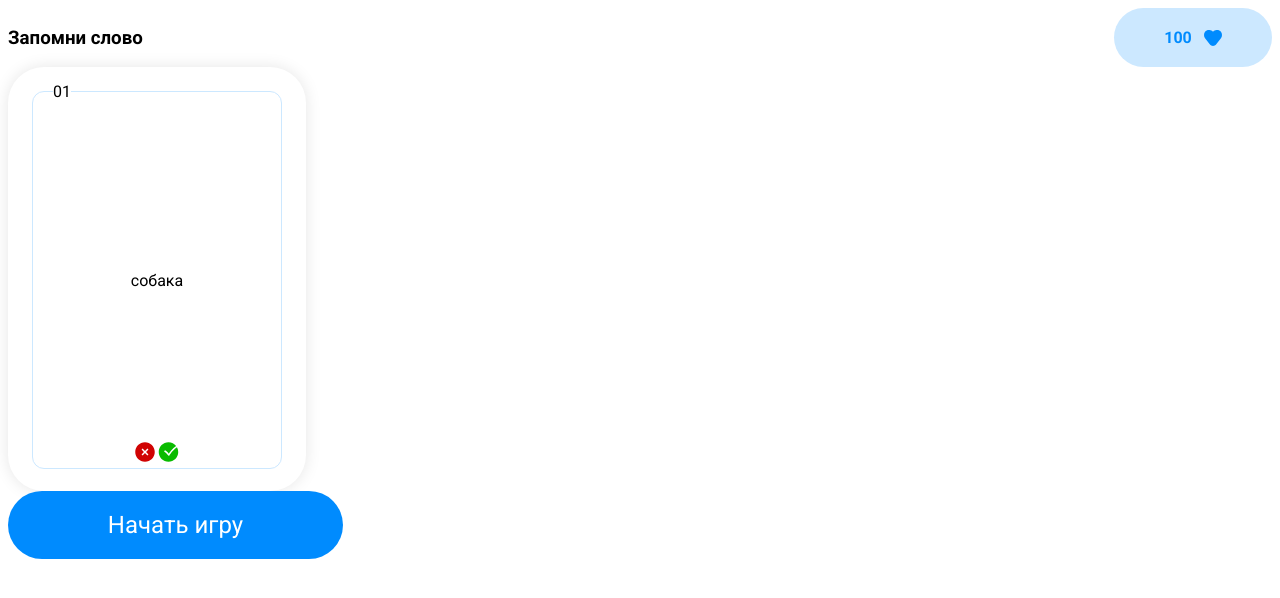
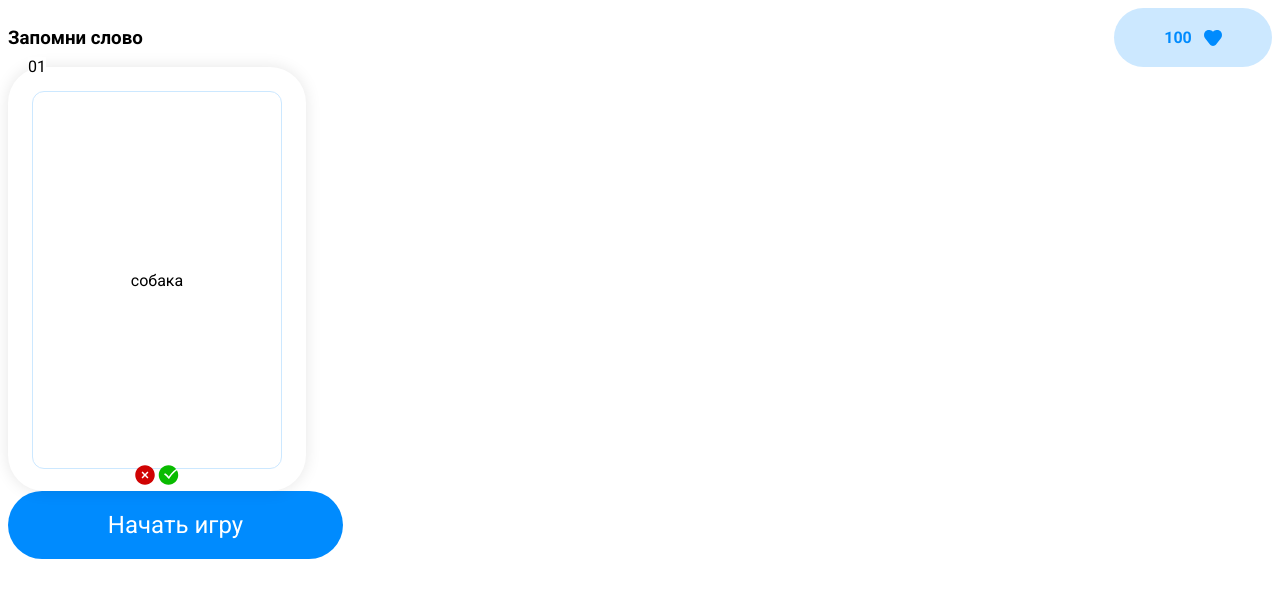
Before and after one commit to KretovKir/vue-homework, a Vue app in the folder vue-homework/: page / in a window 1280 px wide. Shown: the top 598 px of the page. Built offline with nearby package versions, Linux system fonts and the light colour scheme.

Commit message:
card fixed

```diff
--- a/vue-homework/src/App.vue
+++ b/vue-homework/src/App.vue
@@ -3,6 +3,9 @@
   import Card from './components/Card.vue';
   import Header from './components/Header.vue';
 
+  function rotation(rotateStatus){
+    console.log(rotateStatus)
+  }
 
   function error(status){
     console.log(status)
@@ -15,7 +18,7 @@
 <template>
   <Header/>
 
-  <Card cardNum="01" word="dog" translatedWord="собака" @statusSendError="error" @statusSendGood="good"/>
+  <Card cardNum="01" word="dog" translatedWord="собака" @statusSendError="error" @statusSendGood="good" @rotateCard="rotation"/>
 
 
   <Button>
--- a/vue-homework/src/components/Card.vue
+++ b/vue-homework/src/components/Card.vue
@@ -5,9 +5,9 @@ import Good from './Good.vue';
   const {cardNum, word} = defineProps(['cardNum', 'word', 'translatedWord'])
   const emits = defineEmits(['rotateCard', 'statusSendError', 'statusSendGood'])
 
-  function rotation(){
+  function rotation(event){
     emits('rotateCard', 'rotate')
-    document.querySelector('.card').classList.add('rotating')
+    event.target.classList.add('rotating')
   }
 
   function statusSendError(){
@@ -21,33 +21,29 @@ import Good from './Good.vue';
 </script>
 
 <template>
-  <div class="card" @click="rotation">
-    <!-- <div class="front">
-      <div class="card-border">
-        <span class="card-num">{{ cardNum }}</span>
-        <span class="word">{{ word }}</span>
-      </div>
-    </div> -->
-
-      <div class="card-border">
-        <span class="card-num">{{ cardNum }}</span>
-        <span class="translatedWord">{{ translatedWord }}</span>
-        <div class="controllers">
+  <div class="card-container">
+    <div class="card">
+        <div class="card-border" @click="rotation">
+          <span class="card-num">{{ cardNum }}</span>
+          <span class="translatedWord">{{ translatedWord }}</span>
+        </div>
+        <div class="card-controllers">
           <Error @click="statusSendError"></Error>
           <Good @click="statusSendGood"></Good>
         </div>
-      </div>
-
+    </div>
   </div>
 </template>
 
 <style scoped>
+
   .card{
     width: 250px;
     height: 376px;
     padding: 24px;
     border-radius: 36px;
     box-shadow: 0px 0px 16px 0px rgba(0, 0, 0, 0.1);
+    position: relative;
 
   }
 
@@ -73,7 +69,7 @@ import Good from './Good.vue';
   .card-border{
     border: 1px solid rgba(204, 232, 255, 1);
     border-radius: 12px;
-    position: relative;
+    /* position: relative; */
     height: 100%;
     display: flex;
     justify-content: center;
@@ -88,7 +84,7 @@ import Good from './Good.vue';
     background-color: var(--color-primary);
   }
 
-  .controllers{
+  .card-controllers{
     position: absolute;
     bottom: 0;
     left: 50%;
```
